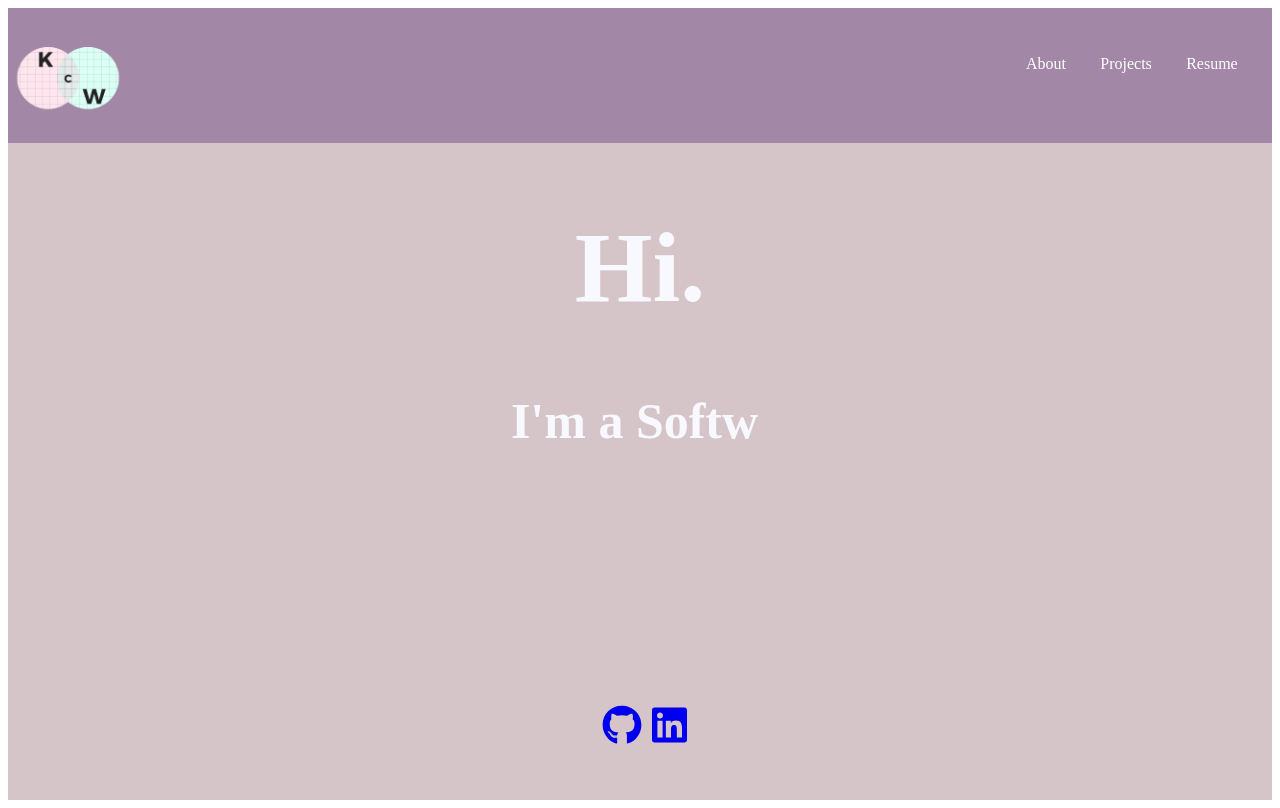
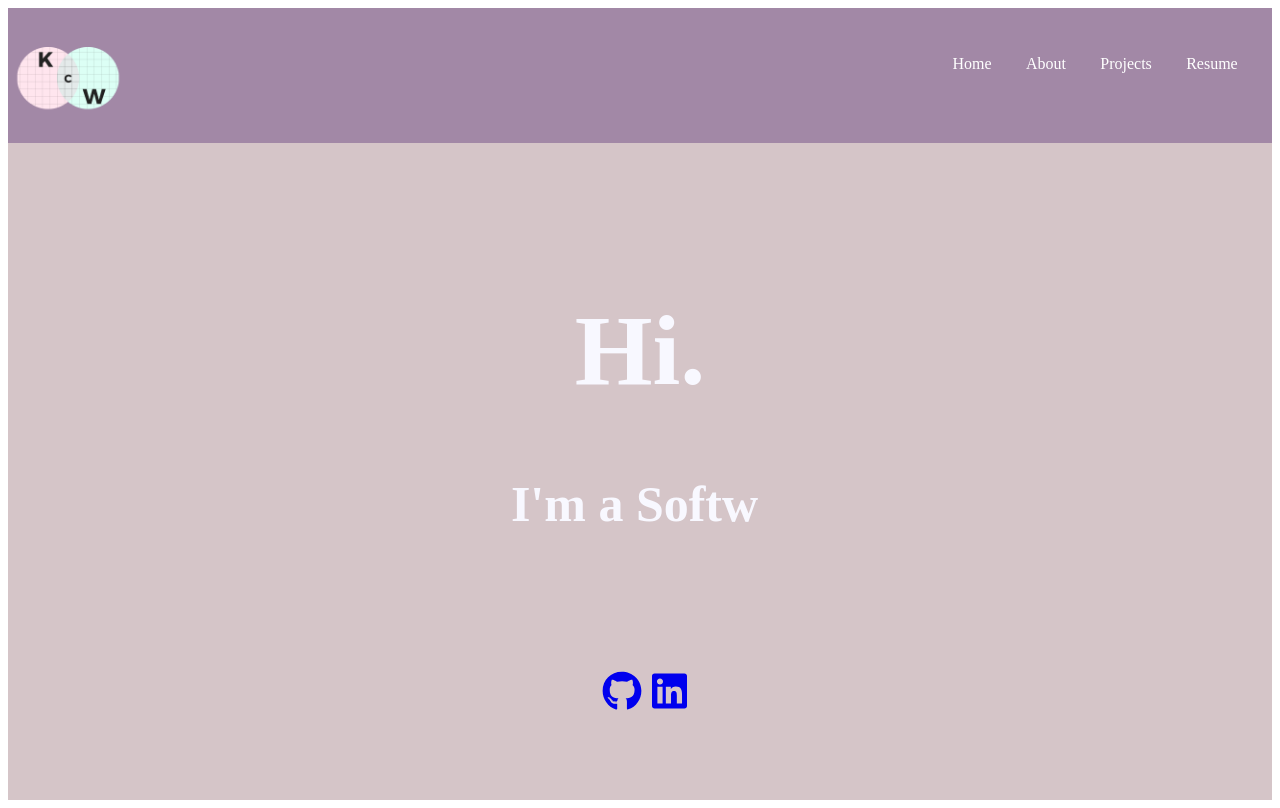
Before and after one commit to KadijahW/Portfolio, a React (Create React App) app in the folder my-portfolio/: page / in a window 1280 px wide. Built offline with nearby package versions, Linux system fonts and the light colour scheme.

Commit message:
added switch to app.js, and grid to CSS. finished framing landing page

```diff
--- a/my-portfolio/package.json
+++ b/my-portfolio/package.json
@@ -10,6 +10,7 @@
     "@testing-library/jest-dom": "^4.2.4",
     "@testing-library/react": "^9.5.0",
     "@testing-library/user-event": "^7.2.1",
+    "bulma": "^0.8.0",
     "react": "^16.13.0",
     "react-dom": "^16.13.0",
     "react-icons": "^3.9.0",
--- a/my-portfolio/src/App.css
+++ b/my-portfolio/src/App.css
@@ -6,7 +6,6 @@
   grid-template-columns: 1fr 1fr 1fr;
   grid-template-rows: 1fr 1fr 1fr;
 }
-
 
 .icon {
   font-size: 40px;
--- a/my-portfolio/src/App.js
+++ b/my-portfolio/src/App.js
@@ -5,6 +5,10 @@ import { library } from '@fortawesome/fontawesome-svg-core'
 import { faGithub, faLinkedin } from '@fortawesome/free-brands-svg-icons'
 // import { faCheckSquare, faCoffee } from '@fortawesome/free-solid-svg-icons'
 import Footer from './Componenets/Footer'
+import Home from './Componenets/Home'
+import About from './Componenets/About'
+import Projects from './Componenets/Projects'
+import { Switch, Route } from 'react-router-dom';
 
 library.add(faGithub, faLinkedin)
 
@@ -14,6 +18,13 @@ function App() {
     <div className="App">
      <Nav />
 
+     <Switch>/
+     <Route exact path ="/" component={Home} />
+     <Route path ="/About" component={About} />
+     <Route exact path ="/Projects" component={Projects} />
+     </Switch>
+
+
      <Footer />
     </div>
   );
--- /dev/null
+++ b/my-portfolio/src/CSS/Home.css
@@ -0,0 +1,6 @@
+.intro {
+    font-size: 50px;
+    color: ghostwhite;
+    grid-row: 2;
+    grid-column: 1 / 4;
+  }
--- a/my-portfolio/src/CSS/Nav.css
+++ b/my-portfolio/src/CSS/Nav.css
@@ -2,6 +2,7 @@
   .container {
     grid-column: 1 / 4;
   }
+
   nav {
       margin: 0px;
       padding-top: 15px;
@@ -31,8 +32,3 @@
       width: 15vh;
       float: left;
   }
-
-  .intro {
-    font-size: 50px;
-    color: ghostwhite;
-  }
--- a/my-portfolio/src/Componenets/About.jsx
+++ b/my-portfolio/src/Componenets/About.jsx
@@ -0,0 +1,26 @@
+import React from 'react'
+
+
+
+const About = () => {
+
+    return(
+<div className= 'main-container'>
+    <div className='firstSection'>
+
+    </div>
+    <div className='secSection'>
+
+    </div>
+    <div className='thirdSection'>
+
+    </div>
+    <div className='fourthSection'>
+
+    </div>
+
+</div>
+    );
+}
+
+export default About;
--- a/my-portfolio/src/Componenets/Home.jsx
+++ b/my-portfolio/src/Componenets/Home.jsx
@@ -1,10 +1,11 @@
 import React from 'react'
 import Typical from 'react-typical'
+import '../CSS/Home.css'
 
 const Home = () => {
 
     return (
-        <div>
+
             <div className='intro'>
                 <h1>Hi.</h1>
                 <p>
@@ -24,7 +25,6 @@ const Home = () => {
 
             </div>
 
-        </div>
 
     )
 }
--- a/my-portfolio/src/Componenets/Nav.jsx
+++ b/my-portfolio/src/Componenets/Nav.jsx
@@ -13,13 +13,13 @@ const Nav = () => {
              <img className='profile-logo' src={require('../Profile-Logo.png')} alt='profile-logo'/>
              </div>
          <div className='links'>
-            <Link to="/about">About</Link>{" "}
-            <Link to="/projects">Projects</Link>{" "}
+             <Link to='/'>Home</Link>
+            <Link to="/About">About</Link>{" "}
+            <Link to="/Projects">Projects</Link>{" "}
             <a href={Pdf} target='_blank' rel='noopener noreffer'>Resume</a>{" "}
             </div>
+        </nav>
 
-        </nav>
-        <Home/>
         </div>
 )
 }
--- a/my-portfolio/src/Componenets/Projects.jsx
+++ b/my-portfolio/src/Componenets/Projects.jsx
@@ -0,0 +1,11 @@
+import React from 'react'
+
+const Projects = () => {
+    return (
+        <div>
+
+        </div>
+    )
+}
+
+export default Projects;
```
Also changed, not shown: 1 other file (tests, documents, lock files or other folders).
